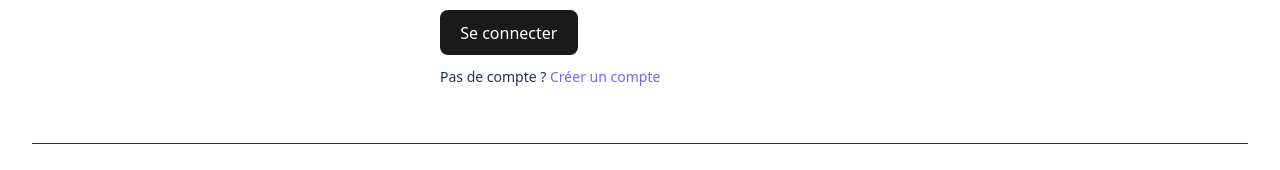
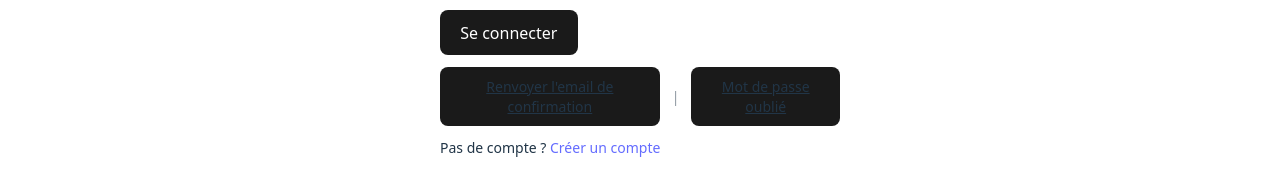
Before and after one commit to archiarchyveminsongiminwetbape-wq/R-P-TITION-CHEZ-TOI, a React (Vite) app: page /login in a window 1280 px wide. Shown: the part 295-465 px from the top of the page. Built offline with nearby package versions, Linux system fonts and the light colour scheme; no server answers.

Commit message:
auth: include role in signup metadata; reconcile role on login and ensure teacher profile exists

```diff
--- a/src/pages/Login.tsx
+++ b/src/pages/Login.tsx
@@ -32,8 +32,33 @@ export default function Login() {
       let role: 'parent' | 'teacher' | 'admin' | undefined
       if (uid) {
         try {
-          const { data: prof } = await supabase.from('profiles').select('role').eq('id', uid).single()
-          role = prof?.role as any
+          // Ensure profile exists (fallback if DB trigger failed)
+          const { data: prof, error: profErr } = await supabase.from('profiles').select('role').eq('id', uid).single()
+          if (profErr && profErr.code === 'PGRST116') {
+            await supabase.from('profiles').insert({ id: uid, role: 'parent' })
+            role = 'parent'
+          } else {
+            role = (prof?.role as any) || 'parent'
+          }
+
+          // If auth metadata indicates teacher but profile isn't yet, upgrade profile role
+          const metaRole = (sess.session?.user.user_metadata as any)?.role
+          if (metaRole === 'teacher' && role !== 'teacher') {
+            await supabase.from('profiles').update({ role: 'teacher' }).eq('id', uid)
+            role = 'teacher'
+          }
+
+          // If teacher, ensure teacher_profiles row exists
+          if (role === 'teacher') {
+            const { error: tErr } = await supabase
+              .from('teacher_profiles')
+              .select('user_id')
+              .eq('user_id', uid)
+              .single()
+            if (tErr && tErr.code === 'PGRST116') {
+              await supabase.from('teacher_profiles').insert({ user_id: uid })
+            }
+          }
         } catch {}
       }
       toast({ variant: 'success', title: t('toast.login_ok') })
@@ -60,6 +85,36 @@ export default function Login() {
           {loading ? '...' : 'Se connecter'}
         </button>
       </form>
+      <div className="mt-3 flex items-center gap-3 text-sm">
+        <button
+          className="underline"
+          onClick={async () => {
+            try {
+              if (!email) throw new Error('Saisissez votre email')
+              if (!hasSupabaseConfig) throw new Error('Configuration Supabase manquante.')
+              await supabase.auth.resend({ type: 'signup', email })
+              toast({ variant: 'success', title: 'Email de confirmation renvoyé' })
+            } catch (e: any) {
+              toast({ variant: 'error', title: t('toast.error'), description: e?.message || 'Erreur' })
+            }
+          }}
+        >Renvoyer l'email de confirmation</button>
+        <span className="opacity-50">|</span>
+        <button
+          className="underline"
+          onClick={async () => {
+            try {
+              if (!email) throw new Error('Saisissez votre email')
+              if (!hasSupabaseConfig) throw new Error('Configuration Supabase manquante.')
+              const redirectTo = `${window.location.origin}/reset-password`
+              await supabase.auth.resetPasswordForEmail(email, { redirectTo })
+              toast({ variant: 'success', title: 'Email de réinitialisation envoyé' })
+            } catch (e: any) {
+              toast({ variant: 'error', title: t('toast.error'), description: e?.message || 'Erreur' })
+            }
+          }}
+        >Mot de passe oublié</button>
+      </div>
       <p className="mt-3 text-sm">
         Pas de compte ? <Link to="/register" className="underline">Créer un compte</Link>
       </p>
--- a/src/pages/Register.tsx
+++ b/src/pages/Register.tsx
@@ -32,7 +32,7 @@ export default function Register() {
     const { error } = await supabase!.auth.signUp({
       email,
       password,
-      options: { data: { full_name: fullName } },
+      options: { data: { full_name: fullName, role } },
     })
     if (error) {
       setLoading(false)
```
Also changed, not shown: 1 other file (tests, documents, lock files or other folders).
